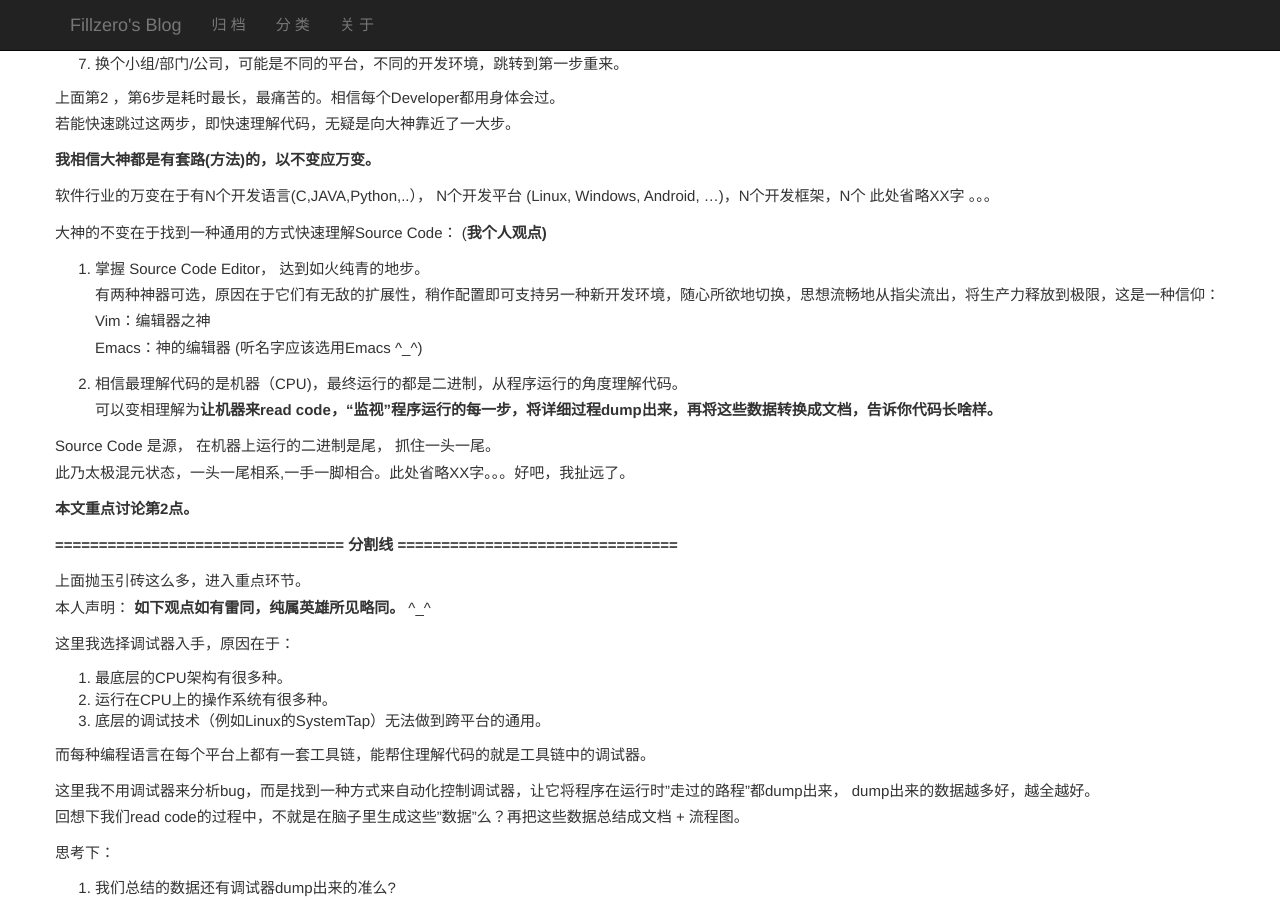
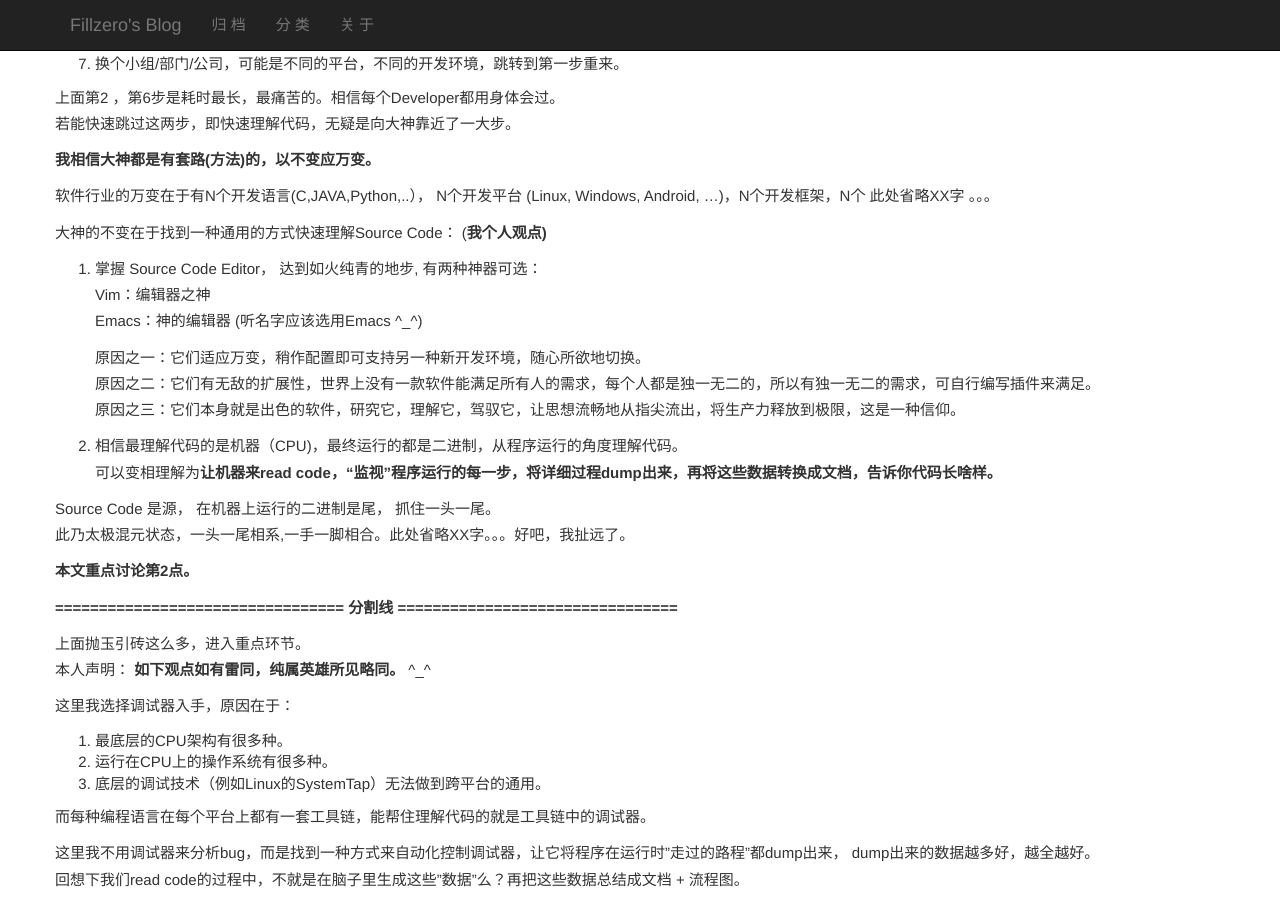
Before and after one commit to fillzero/fillzero.github.io, a Jekyll site: the page built from _posts/2018-11-23-use-debug-to-understand-code-quickly.md, in a window 1280 px wide and 900 px high, scrolled down 934 px. Built offline with Jekyll 4.4.1, drawn with Linux system fonts in a browser that asks for light colours; nearby versions of some CDN libraries; library files that are not in the unit come from our copies.

Commit message:
Refine 2018-11-23-use-debug-to-understand-code-quickly.md
Signed-off-by: Liang Dai <liang.dai1@citrix.com>

```diff
--- a/_posts/2018-11-23-use-debug-to-understand-code-quickly.md
+++ b/_posts/2018-11-23-use-debug-to-understand-code-quickly.md
@@ -55,15 +55,16 @@ Linus 大神说过 "<b>Read the Fucking Source Code</b>"， 但他没有具体
 软件行业的万变在于有N个开发语言(C,JAVA,Python,..）， N个开发平台 (Linux, Windows, Android, ...)，N个开发框架，N个 此处省略XX字 。。。
 
 大神的不变在于找到一种通用的方式快速理解Source Code： (<b>我个人观点<b>)
-1. 掌握 Source Code Editor， 达到如火纯青的地步。<br>
-   有两种神器可选，原因在于它们有无敌的扩展性，稍作配置即可支持另一种新开发环境，随心所欲地切换，思想流畅地从指尖流出，将生产力释放到极限，这是一种信仰：<br>
+1. 掌握 Source Code Editor， 达到如火纯青的地步, 有两种神器可选：<br>
    Vim：编辑器之神 <br>
    Emacs：神的编辑器  (听名字应该选用Emacs ^_^)<br>
 
+   原因之一：它们适应万变，稍作配置即可支持另一种新开发环境，随心所欲地切换。<br>
+   原因之二：它们有无敌的扩展性，世界上没有一款软件能满足所有人的需求，每个人都是独一无二的，所以有独一无二的需求，可自行编写插件来满足。<br>
+   原因之三：它们本身就是出色的软件，研究它，理解它，驾驭它，让思想流畅地从指尖流出，将生产力释放到极限，这是一种信仰。
+
 2. 相信最理解代码的是机器（CPU)，最终运行的都是二进制，从程序运行的角度理解代码。<br>
    可以变相理解为<b>让机器来read code，“监视”程序运行的每一步，将详细过程dump出来，再将这些数据转换成文档，告诉你代码长啥样<b>。
-
-
 
 Source Code 是源， 在机器上运行的二进制是尾， 抓住一头一尾。<br>
 此乃太极混元状态，一头一尾相系,一手一脚相合。此处省略XX字。。。好吧，我扯远了。
```
